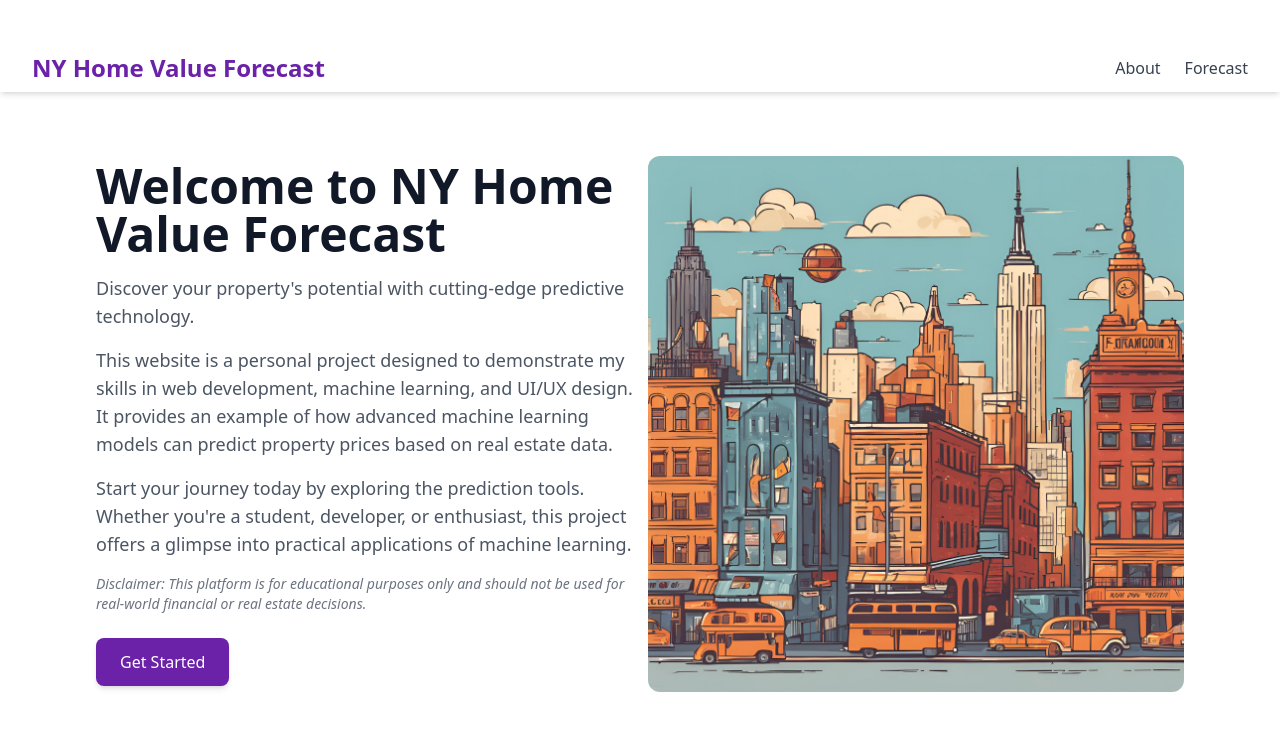
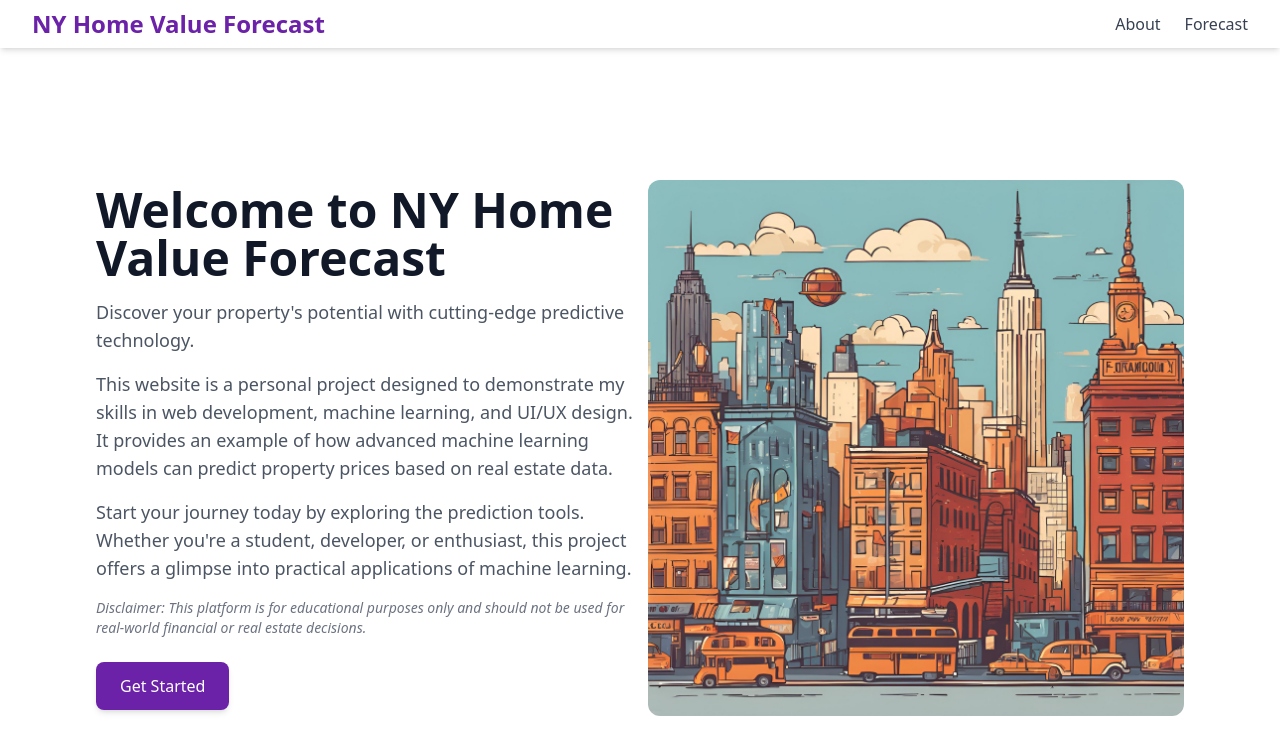
Before and after one commit to Ryuichi-Yamafuji-Lun/New-York-Housing-Price-Prediction, a React (Create React App) app in the folder client/: page / in a window 1280 px wide. Shown: the top 754 px of the page. Built offline with nearby package versions, Linux system fonts and the light colour scheme.

Commit message:
added the layout for multiple use

```diff
--- a/client/package.json
+++ b/client/package.json
@@ -9,7 +9,7 @@
     "@testing-library/jest-dom": "^5.17.0",
     "@testing-library/react": "^13.4.0",
     "@testing-library/user-event": "^13.5.0",
-    "axios": "^1.7.8",
+    "axios": "^1.7.9",
     "react": "^18.3.1",
     "react-dom": "^18.3.1",
     "react-router-dom": "^7.0.2",
--- a/client/src/App.js
+++ b/client/src/App.js
@@ -1,5 +1,6 @@
 import React from 'react';
 import { BrowserRouter as Router, Routes, Route } from 'react-router-dom';
+import MainLayout from '../src/components/layout/MainLayout';
 import WelcomePage from '../src/components/pages/WelcomePage';
 import AboutPage from '../src/components/pages/About';
 import HousePricePage from '../src/components/pages/HousingPrice';
@@ -8,9 +9,9 @@ function App() {
   return (
     <Router>
       <Routes>
-        <Route path="/" element={<WelcomePage />} />
-        <Route path="/about" element={<AboutPage />} />
-        <Route path="/houseprice" element={<HousePricePage />} />
+        <Route path="/" element={<MainLayout><WelcomePage /></MainLayout>} />
+        <Route path="/about" element={<MainLayout><AboutPage /></MainLayout>} />
+        <Route path="/houseprice" element={<MainLayout><HousePricePage /></MainLayout>} />
       </Routes>
     </Router>
   );
--- /dev/null
+++ b/client/src/components/Navbar.jsx
@@ -0,0 +1,17 @@
+const NavBar = () => {
+    return(
+        <nav className="w-full flex justify-between items-center px-8 py-2 shadow-md">
+            <div className="text-2xl font-bold text-purple-800">NY Home Value Forecast</div>
+            <div className="space-x-6">
+            <a href="#about" className="text-gray-700 hover:text-purple-800">
+                About
+            </a>
+            <a href="#product" className="text-gray-700 hover:text-purple-800">
+                Forecast
+            </a>
+            </div>
+        </nav>
+    )
+}
+
+export default NavBar
--- /dev/null
+++ b/client/src/components/layout/MainLayout.jsx
@@ -0,0 +1,14 @@
+import NavBar from "../Navbar"
+
+const MainLayout = ({children}) => {
+    return (
+        <div className="min-h-screen flex flex-col justify-center items-center">
+            <NavBar />
+            <main>
+                {children}
+            </main>
+        </div>
+    )
+}
+
+export default MainLayout
--- a/client/src/components/pages/WelcomePage.jsx
+++ b/client/src/components/pages/WelcomePage.jsx
@@ -4,19 +4,6 @@ import NYImage from '../../../../client/src/assets/NewYork.png'
 const WelcomePage = () => {
   return (
     <div className="min-h-screen flex flex-col justify-center items-center">
-      {/* Navbar */}
-      <nav className="w-full flex justify-between items-center px-8 py-2 shadow-md">
-        <div className="text-2xl font-bold text-purple-800">NY Home Value Forecast</div>
-        <div className="space-x-6">
-          <a href="#about" className="text-gray-700 hover:text-purple-800">
-            About
-          </a>
-          <a href="#product" className="text-gray-700 hover:text-purple-800">
-            Forecast
-          </a>
-        </div>
-      </nav>
-
       {/* Welcome Section */}
       <div className="flex flex-col-reverse md:flex-row items-center m-16 md:m-16 px-8">
         {/* Text Content */}
```
Also changed, not shown: 1 other file (tests, documents, lock files or other folders).
